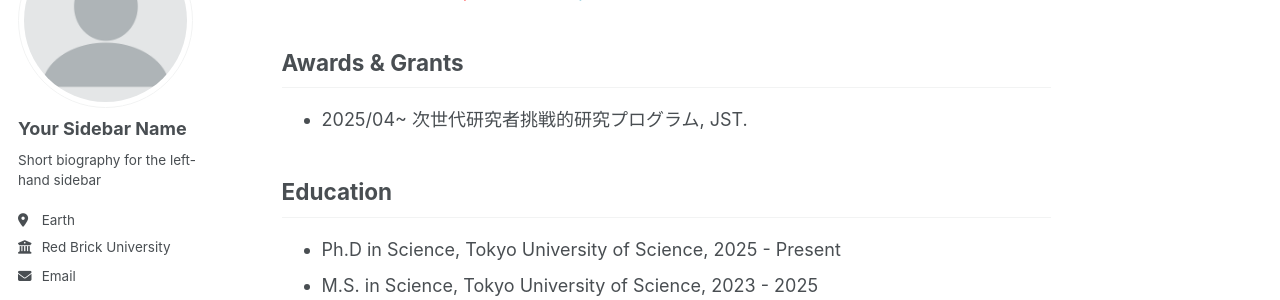
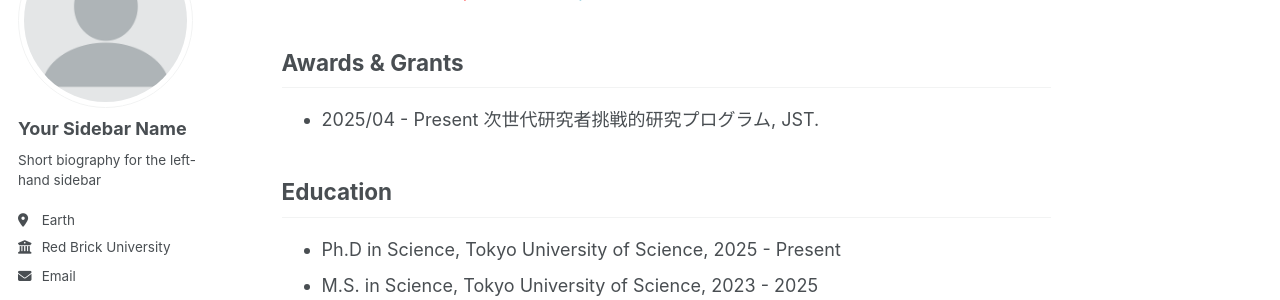
Before and after one commit to h-okahara/h-okahara.github.io, a Jekyll site: the page built from _pages/about.md, in a window 1280 px wide and 900 px high, scrolled down 652 px. Shown: the part 166-466 px from the top of the window. Built offline with Jekyll 4.4.1, drawn with Linux system fonts in a browser that asks for light colours; some web fonts are replaced.

Commit message:
Update about.md

```diff
--- a/_pages/about.md
+++ b/_pages/about.md
@@ -29,7 +29,7 @@ Publication
 
 Awards & Grants
 ------
-- 2025/04~ 次世代研究者挑戦的研究プログラム, JST.
+- 2025/04 - Present 次世代研究者挑戦的研究プログラム, JST.
 
 
 Education
```
